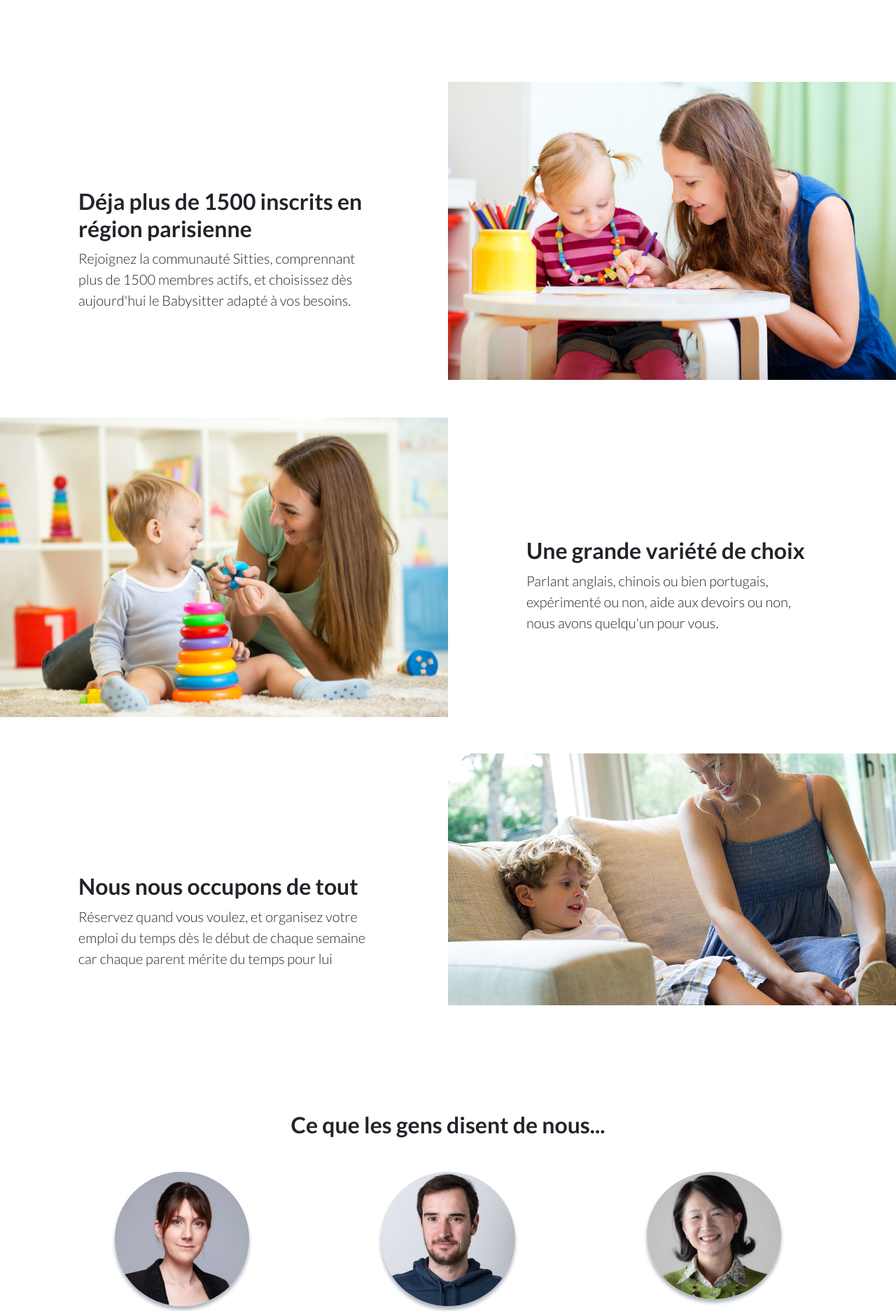
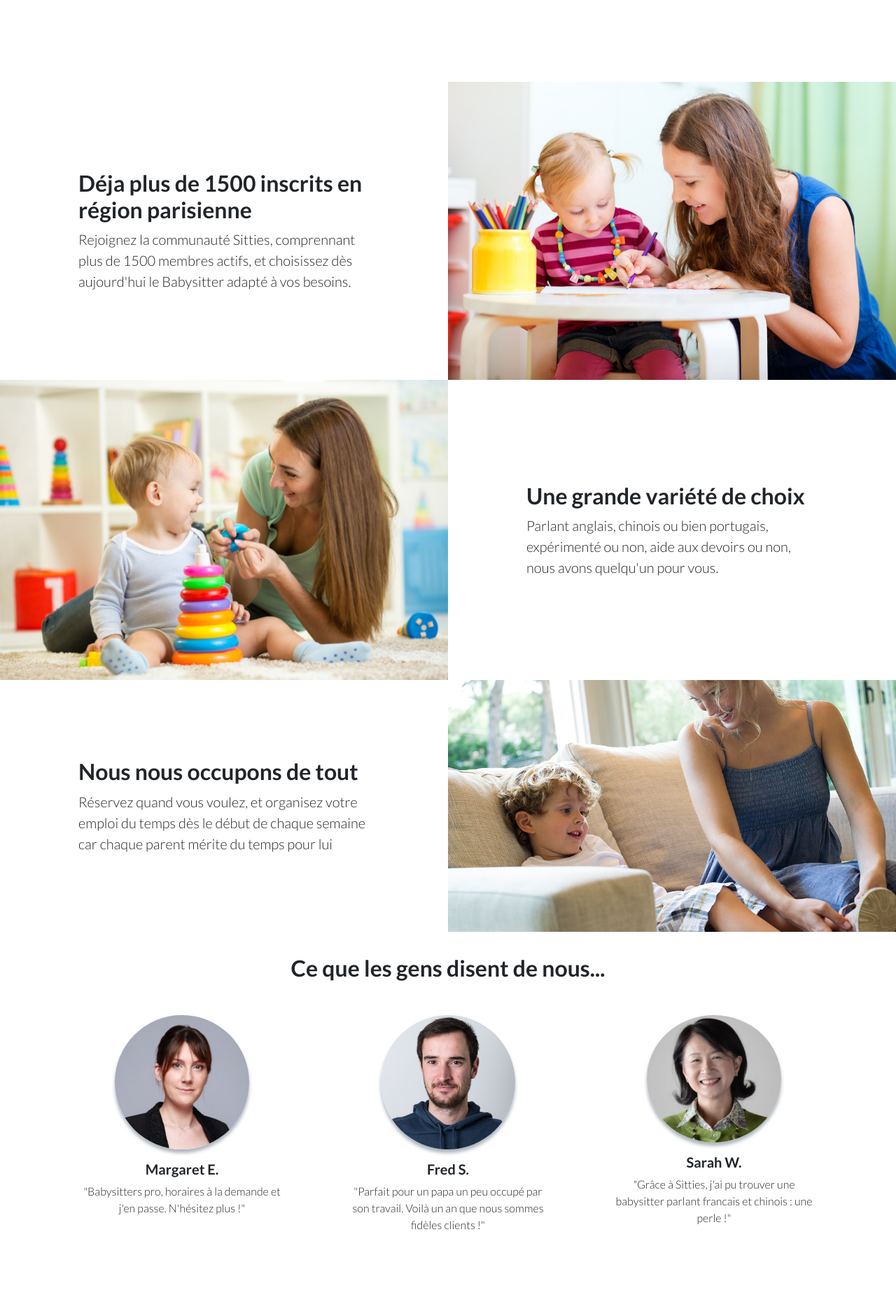
Before and after one commit to arthurannebicque/lo07, a PHP site: page / in a window 1280 px wide. Shown: the part 974-2848 px from the top of the page at 70% size. Run offline with PHP 8.4, Linux system fonts and the light colour scheme; some libraries are stand-ins or nearby versions.

Commit message:
fix homeview showcase

```diff
--- a/public/bootstrap/css/landing-page.css
+++ b/public/bootstrap/css/landing-page.css
@@ -59,7 +59,7 @@ header.masthead h1 {
 }
 
 .showcase .showcase-img {
-  min-height: 30rem;
+  min-height: 20rem;
   background-size: cover;
 }
 
--- a/view/homeView.php
+++ b/view/homeView.php
@@ -167,22 +167,22 @@
 <section class="showcase ">
   <div class="container-fluid p-0">
     <div class="row no-gutters">
-      <div class="col-lg-6 order-lg-2 text-white showcase-img"> <img src="public/images/baby1.jpg" alt="dd"  width=100% ></div>
-      <div class="col-lg-6 order-lg-1 my-auto showcase-text">
+      <div class="col-6 order-2 text-white showcase-img"> <img src="public/images/baby1.jpg" alt="dd"  width=100% ></div>
+      <div class="col-6 order-1 my-auto showcase-text">
         <h2>Déja plus de 1500 inscrits en région parisienne</h2>
         <p class="lead mb-0">Rejoignez la communauté Sitties, comprennant plus de 1500 membres actifs, et choisissez dès aujourd'hui le Babysitter adapté à vos besoins.</p>
       </div>
     </div>
     <div  class="row no-gutters">
-      <div class="col-lg-6 text-white showcase-img"><img src="public/images/baby2.png" alt="dd" width="100%" ></div>
-      <div class="col-lg-6 my-auto showcase-text">
+      <div class="col-6 text-white showcase-img"><img src="public/images/baby2.png" alt="dd" width="100%" ></div>
+      <div class="col-6 my-auto showcase-text">
         <h2>Une grande variété de choix</h2>
         <p class="lead mb-0">Parlant anglais, chinois ou bien portugais, expérimenté ou non, aide aux devoirs ou non, nous avons quelqu'un pour vous.</p>
       </div>
     </div>
     <div class="row no-gutters">
-      <div class="col-lg-6 order-lg-2 text-white showcase-img"><img src="public/images/baby4.png" alt="dd" width="100%"  ></div>
-      <div class="col-lg-6 order-lg-1 my-auto showcase-text">
+      <div class="col-6 order-2 text-white showcase-img"><img src="public/images/baby4.png" alt="dd" width="100%"  ></div>
+      <div class="col-6 order-1 my-auto showcase-text">
         <h2>Nous nous occupons de tout</h2>
         <p class="lead mb-0">Réservez quand vous voulez, et organisez votre emploi du temps dès le début de chaque semaine car chaque parent mérite du temps pour lui</p>
       </div>
```
